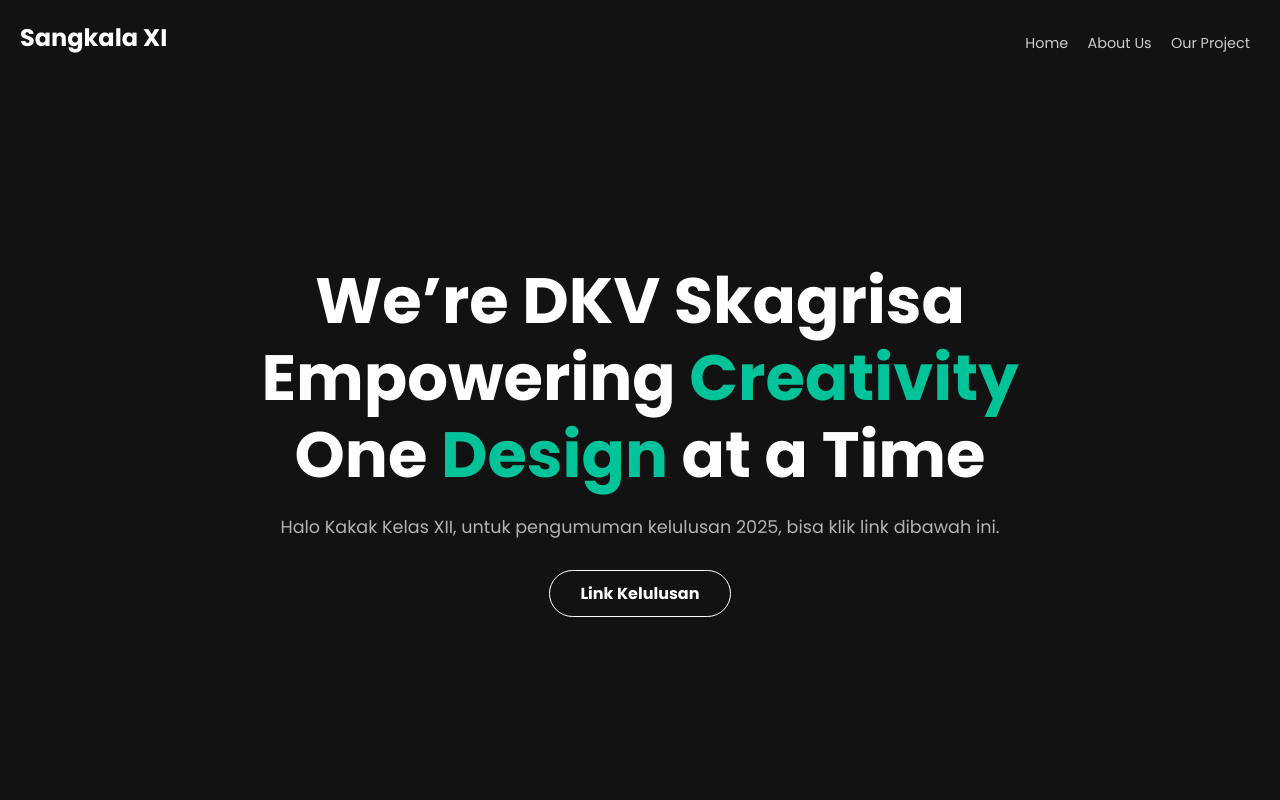
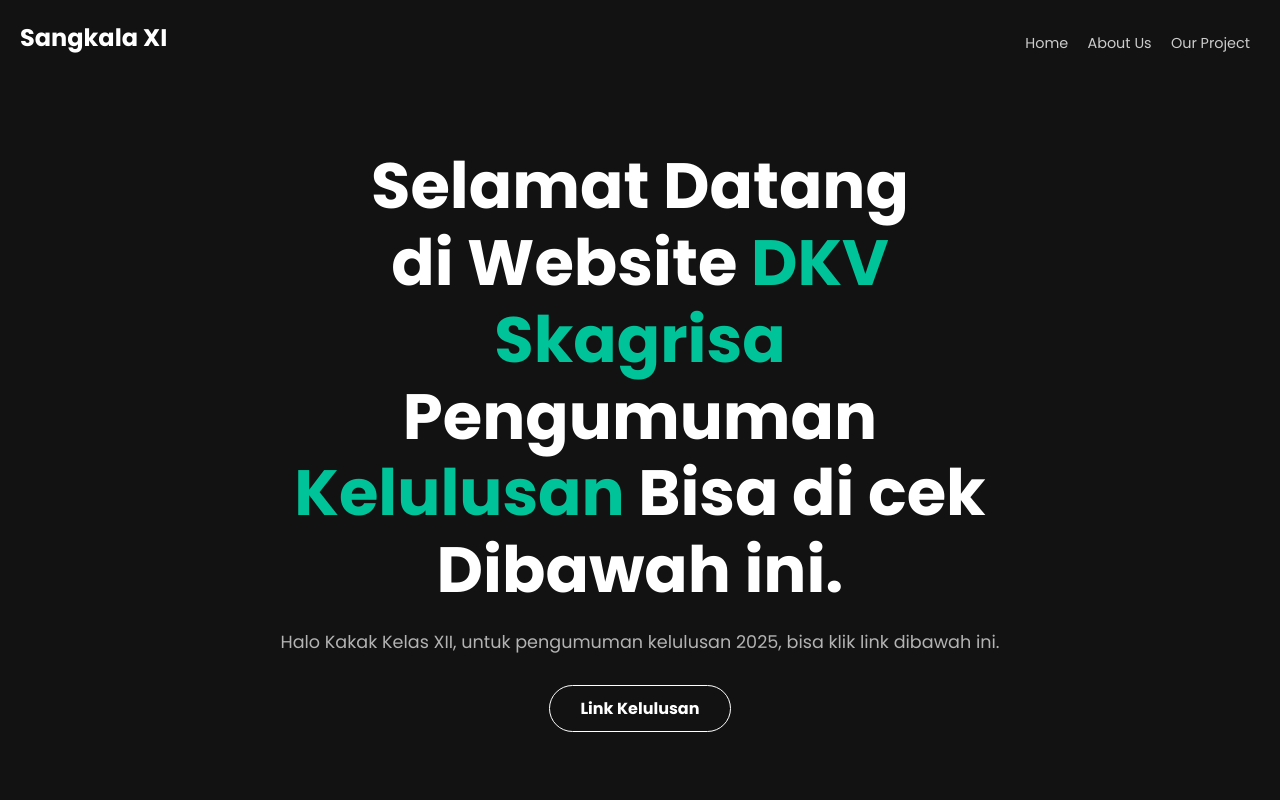
Before and after one commit to Rayyzenz/Sangkala-Website, a plain HTML site: page index.html in a window 1280 px wide. Shown: the top 800 px of the page. Drawn offline with Linux system fonts and the light colour scheme.

Commit message:
Update index.html

```diff
--- a/index.html
+++ b/index.html
@@ -19,7 +19,7 @@
     </nav>
 
     <section class="container">
-        <h1>We’re DKV Skagrisa<br>Empowering <span class="highlight">Creativity</span><br>One <span class="highlight">Design</span> at a Time</h1>
+        <h1>Selamat Datang <br>di Website <span class="highlight">DKV Skagrisa </span><br>Pengumuman <span class="highlight">Kelulusan</span> Bisa di cek Dibawah ini.</h1>
         <p>Halo Kakak Kelas XII, untuk pengumuman kelulusan 2025, bisa klik link dibawah ini.</p>
         <a href="https://bit.ly/KELULUSANSKAGRISA2025" class="btn">Link Kelulusan</a>
     </section>
```
